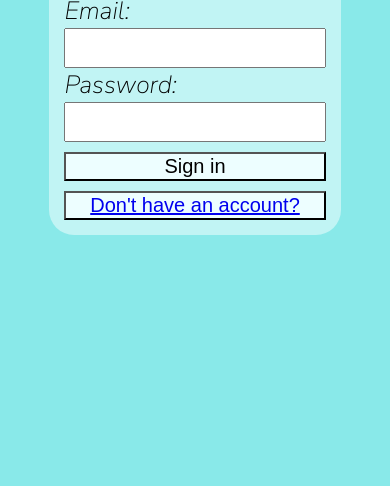
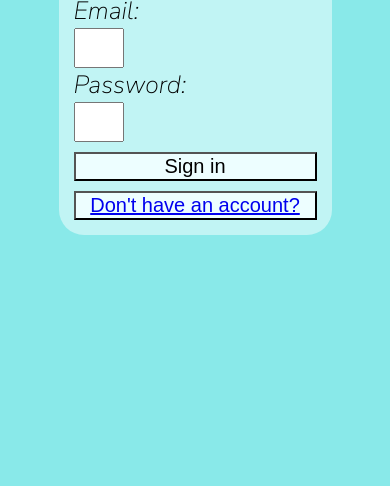
Before and after one commit to DDixon0/STEPS, a plain HTML site: page index.html in a window 390 px wide. Shown: the part 358-844 px from the top of the page. Drawn offline with Linux system fonts and the light colour scheme.

Commit message:
responsivevh

```diff
--- a/styles/css/main.css
+++ b/styles/css/main.css
@@ -29,7 +29,7 @@ label{
 
 input {
    font-size: 30px;
-   width: 30vh;
+   width: 5vh;
 }
 
 .inputContainer{
```
